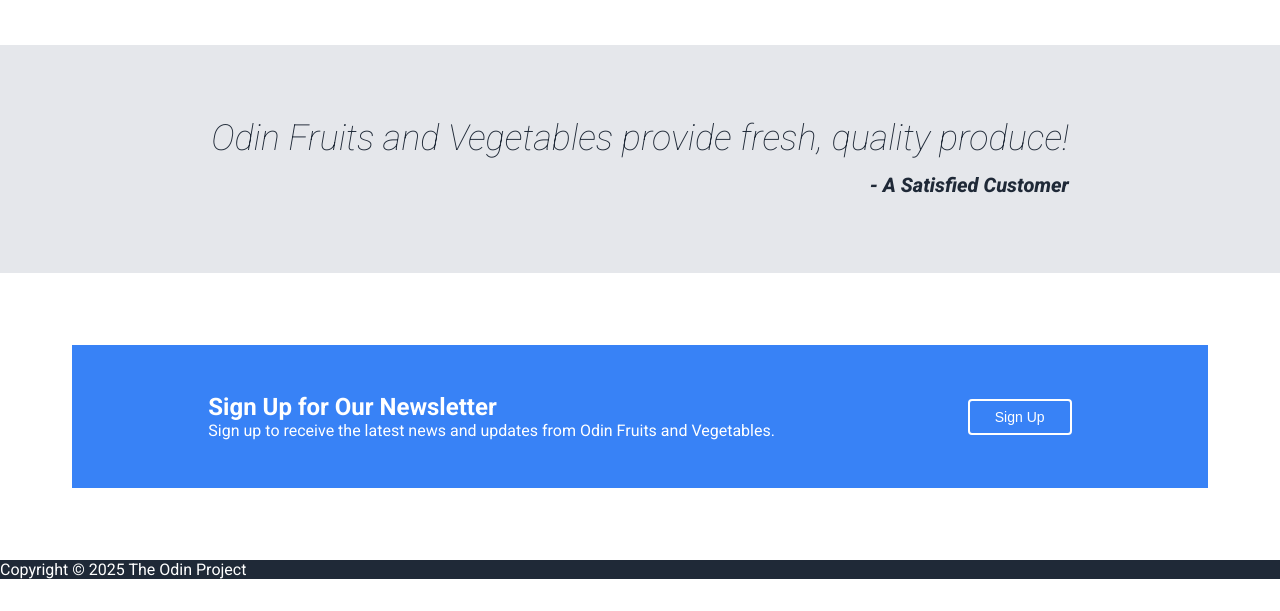
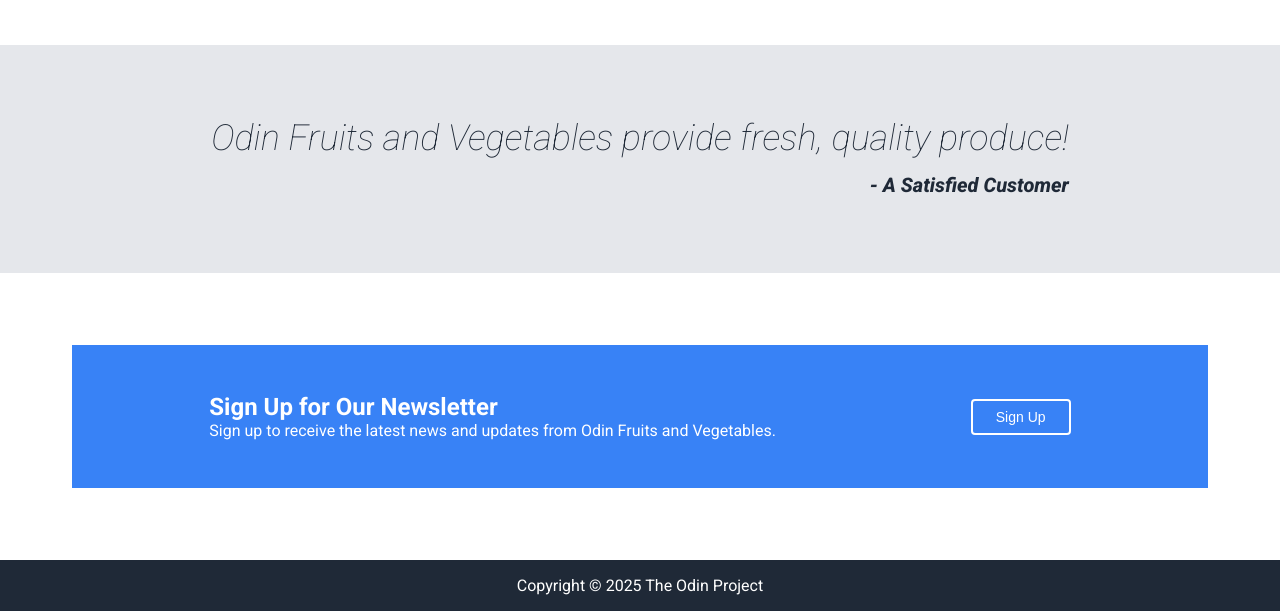
Before and after one commit to MahdiU258/odin-landing-page, a plain HTML site: page index.html in a window 1280 px wide. Shown: the part 635-1246 px from the top of the page. Before the commit the page ends 1214 px from the top, so only its background shows below. Drawn offline with Linux system fonts and the light colour scheme.

Commit message:
Added styles to .footer element

```diff
--- a/styles.css
+++ b/styles.css
@@ -77,7 +77,7 @@ body {
 
 .sign-up-button {
     background-color: #3882F6;
-    width: 10%;
+    width: 100px;
     color: white;
     padding: 8px 16px;
     border: 2px solid white;
@@ -149,3 +149,11 @@ body {
     gap: 16px;
     padding: 48px;
 }
+
+.footer {
+    margin-top: auto;
+    padding: 16px 48px;
+    display: flex;
+    justify-content: center;
+    align-items: center;
+}
```
